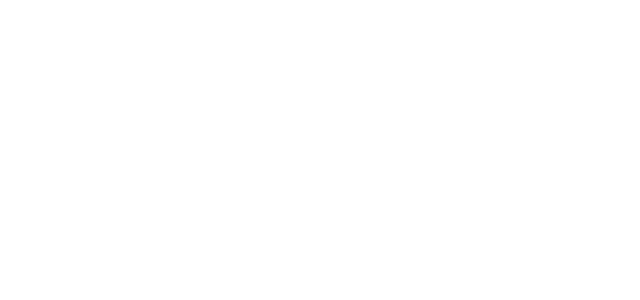
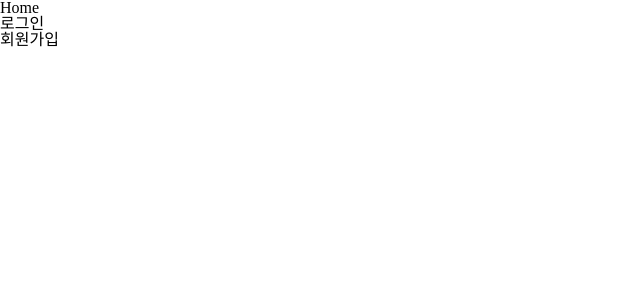
Before and after one commit to thdtjdgml415/wanted-pre-onboarding-frontend, a React (Create React App) app: page / in a window 1280 px wide. Before the commit this address had no page. Shown: the top 300 px of the page, without its empty margins (0-640 px from the left). Built offline with nearby package versions, Linux system fonts and the light colour scheme.

Commit message:
useNavigate와 Link to가 중복되는 오류 수정

```diff
--- a/src/App.js
+++ b/src/App.js
@@ -4,12 +4,14 @@ import { BrowserRouter, Routes, Route } from "react-router-dom";
 import Todo from "./components/pages/Todo";
 import Login from "./components/pages/Login";
 import Join from "./components/pages/Join";
+import Main from "./components/pages/Main";
 
 function App() {
   return (
     <BrowserRouter>
       <div className="App">
         <Routes>
+          <Route path="/" element={<Main />} />
           <Route path="/Todo" element={<Todo />} />
           <Route path="/signin" element={<Login />} />
           <Route path="/signup" element={<Join />} />
--- a/src/components/pages/Join.js
+++ b/src/components/pages/Join.js
@@ -10,7 +10,7 @@ function Login() {
   const navigate = useNavigate();
 
   const movePage = () => {
-    navigate("/signin");
+    navigate("/signin", { replace: true });
   };
 
   useEffect(() => {
--- a/src/components/pages/Login.js
+++ b/src/components/pages/Login.js
@@ -10,7 +10,7 @@ function Login() {
   const navigate = useNavigate();
 
   const movePage = () => {
-    navigate("/todo");
+    navigate("/", { replace: true });
   };
 
   useEffect(() => {
--- /dev/null
+++ b/src/components/pages/Main.js
@@ -0,0 +1,22 @@
+import React from "react";
+import { useNavigate } from "react-router-dom";
+
+function Main() {
+  const navigate = useNavigate();
+  const handleMoveLogin = () => {
+    navigate("/signin", { replace: true });
+  };
+  const hnadleMoveJoin = () => {
+    navigate("/signup", { replace: true });
+  };
+
+  return (
+    <>
+      <div>Home</div>
+      <div onClick={handleMoveLogin}>로그인</div>
+      <div onClick={hnadleMoveJoin}>회원가입</div>
+    </>
+  );
+}
+
+export default Main;
```
